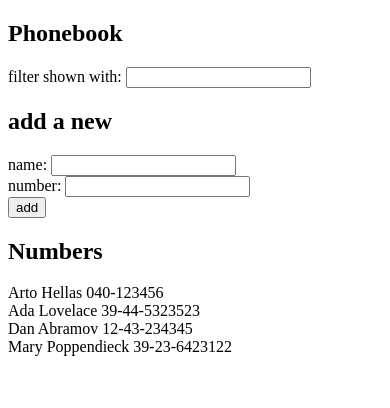
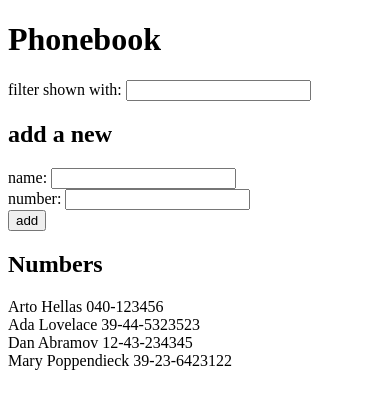
Before and after one commit to cemyeniceli/ofs2021, a React (Create React App) app in the folder part2/phonebook/: page / in a window 390 px wide. Shown: the top 408 px of the page. Built offline with nearby package versions, Linux system fonts and the light colour scheme.

Commit message:
added new components to phonebook

```diff
--- a/part2/phonebook/src/App.js
+++ b/part2/phonebook/src/App.js
@@ -1,10 +1,7 @@
 import React, { useState } from 'react'
-
-const Person = ({name, number}) => {
-  return(
-    <div>{name} {number}</div>
-  )
-}
+import Filter from './components/Filter'
+import AddNewRecord from './components/AddNewRecord'
+import RecordList from './components/RecordList'
 
 const App = () => {
   const [persons, setPersons] = useState([
@@ -29,7 +26,7 @@ const App = () => {
     setNewFilter(event.target.value)
   }
 
-  const addNewName = (event) =>{
+  const addNewRecord = (event) =>{
     event.preventDefault()
     const isNewName = persons.every((person) => (person.name !== newName))
     if (!isNewName) {
@@ -50,33 +47,15 @@ const App = () => {
 
   return (
     <div>
-      <h2>Phonebook</h2>
-      <div>
-          filter shown with: <input
-                  value={newFilter}
-                  onChange={handleFilterChange}
-                />
-      </div>
-      <h2>add a new</h2>
-      <form onSubmit={addNewName}>
-        <div>
-          name: <input
-                  value={newName}
-                  onChange={handleNameChange}
-                />
-        </div>
-        <div>
-          number: <input
-                  value={newNumber}
-                  onChange={handleNumberChange}
-                />
-        </div>
-        <div>
-          <button type="submit">add</button>
-        </div>
-      </form>
-      <h2>Numbers</h2>
-      {filteredPersons.map((person) => <Person key={person.id} name={person.name} number={person.number}/>)}
+      <h1>Phonebook</h1>
+      <Filter newFilter={newFilter} handleFilterChange={handleFilterChange} />
+      <AddNewRecord name={newName}
+                    onNameChange={handleNameChange}
+                    number={newNumber}
+                    onNumberChange={handleNumberChange}
+                    addRecord={addNewRecord}
+      />
+      <RecordList persons={filteredPersons} />
     </div>
   )
 }
--- /dev/null
+++ b/part2/phonebook/src/components/AddNewRecord.js
@@ -0,0 +1,28 @@
+import React from "react";
+
+const AddNewRecord = ({name, onNameChange, number, onNumberChange, addRecord}) => {
+    return(
+        <div>
+            <h2>add a new</h2>
+            <form onSubmit={addRecord}>
+                <div>
+                    name: <input
+                        value={name}
+                        onChange={onNameChange}
+                    />
+                </div>
+                <div>
+                number: <input
+                        value={number}
+                        onChange={onNumberChange}
+                        />
+                </div>
+                <div>
+                    <button type="submit">add</button>
+                </div>
+            </form>
+        </div>
+    )
+  }
+
+  export default AddNewRecord
--- a/part2/phonebook/src/components/Filter.js
+++ b/part2/phonebook/src/components/Filter.js
@@ -0,0 +1,14 @@
+import React from "react";
+
+const Filter = ({newFilter, handleFilterChange}) => {
+    return(
+        <div>
+            filter shown with: <input
+                value={newFilter}
+                onChange={handleFilterChange}
+              />
+        </div>
+    )
+  }
+
+  export default Filter
--- /dev/null
+++ b/part2/phonebook/src/components/Person.js
@@ -0,0 +1,9 @@
+import React from "react"
+
+const Person = ({name, number}) => {
+    return(
+      <div>{name} {number}</div>
+    )
+}
+
+export default Person
--- /dev/null
+++ b/part2/phonebook/src/components/RecordList.js
@@ -0,0 +1,13 @@
+import React from "react";
+import Person from "./Person";
+
+const RecordList = ({persons}) => {
+    return(
+      <div>
+          <h2>Numbers</h2>
+          {persons.map((person) => <Person key={person.id} name={person.name} number={person.number}/>)}
+      </div>
+    )
+}
+
+export default RecordList
```
